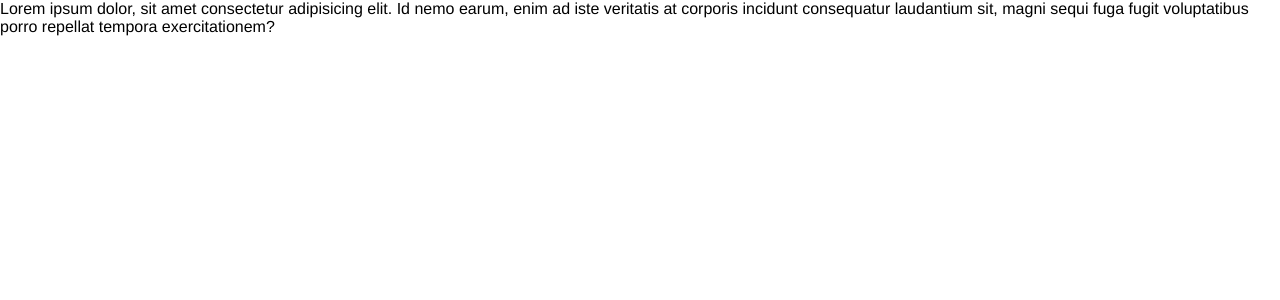
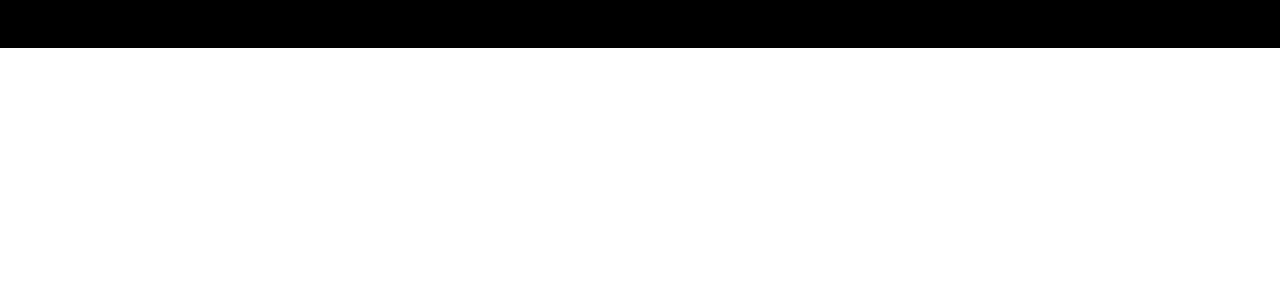
Before and after one commit to Dong1414/vue3-exam, a Vue app: page / in a window 1280 px wide. Shown: the top 300 px of the page. Built offline with nearby package versions, Linux system fonts and the light colour scheme.

Commit message:
테일윈드 적용

```diff
--- a/package.json
+++ b/package.json
@@ -12,6 +12,9 @@
   "devDependencies": {
     "@vitejs/plugin-vue": "^1.1.4",
     "@vue/compiler-sfc": "^3.0.5",
+    "autoprefixer": "^10.2.4",
+    "postcss": "^8.2.6",
+    "tailwindcss": "^2.0.3",
     "typescript": "^4.1.3",
     "vite": "^2.0.1"
   }
--- /dev/null
+++ b/postcss.config.js
@@ -0,0 +1,6 @@
+module.exports = {
+  plugins: {
+    tailwindcss: {},
+    autoprefixer: {},
+  },
+}
--- a/src/App.vue
+++ b/src/App.vue
@@ -1,5 +1,7 @@
 <template>
-  Lorem ipsum dolor, sit amet consectetur adipisicing elit. Id nemo earum, enim ad iste veritatis at corporis incidunt consequatur laudantium sit, magni sequi fuga fugit voluptatibus porro repellat tempora exercitationem?
+  <div class="bg-black">
+    Lorem ipsum dolor sit amet consectetur adipisicing elit. Aliquam eaque nesciunt quis ex corporis sit veniam, dicta veritatis aperiam delectus, a corrupti porro, neque soluta consequatur! Nemo tempora fugit quibusdam.
+  </div>
 </template>
 
 <script lang="ts">
--- /dev/null
+++ b/src/index.css
@@ -0,0 +1,3 @@
+@tailwind base;
+@tailwind components;
+@tailwind utilities;
--- a/src/main.ts
+++ b/src/main.ts
@@ -1,4 +1,6 @@
 import { createApp } from 'vue'
 import App from './App.vue'
+import './index.css'
+
 
 createApp(App).mount('#app')
--- /dev/null
+++ b/tailwind.config.js
@@ -0,0 +1,11 @@
+module.exports = {
+  purge: ['./index.html', './src/**/*.{vue,js,ts,jsx,tsx}'],
+  darkMode: false, // or 'media' or 'class'
+  theme: {
+    extend: {},
+  },
+  variants: {
+    extend: {},
+  },
+  plugins: [],
+}
```
Also changed, not shown: 1 other file (tests, documents, lock files or other folders).
